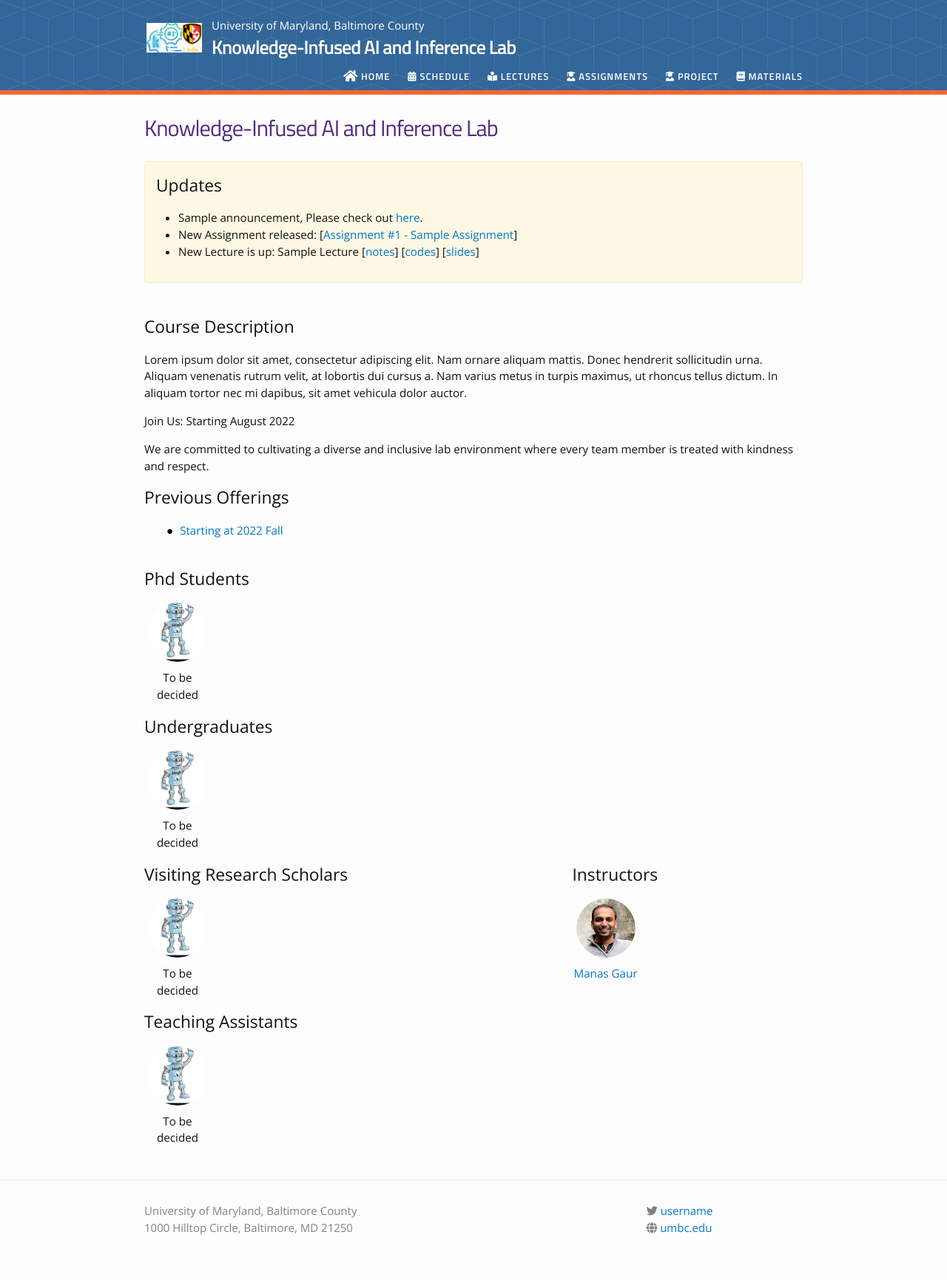
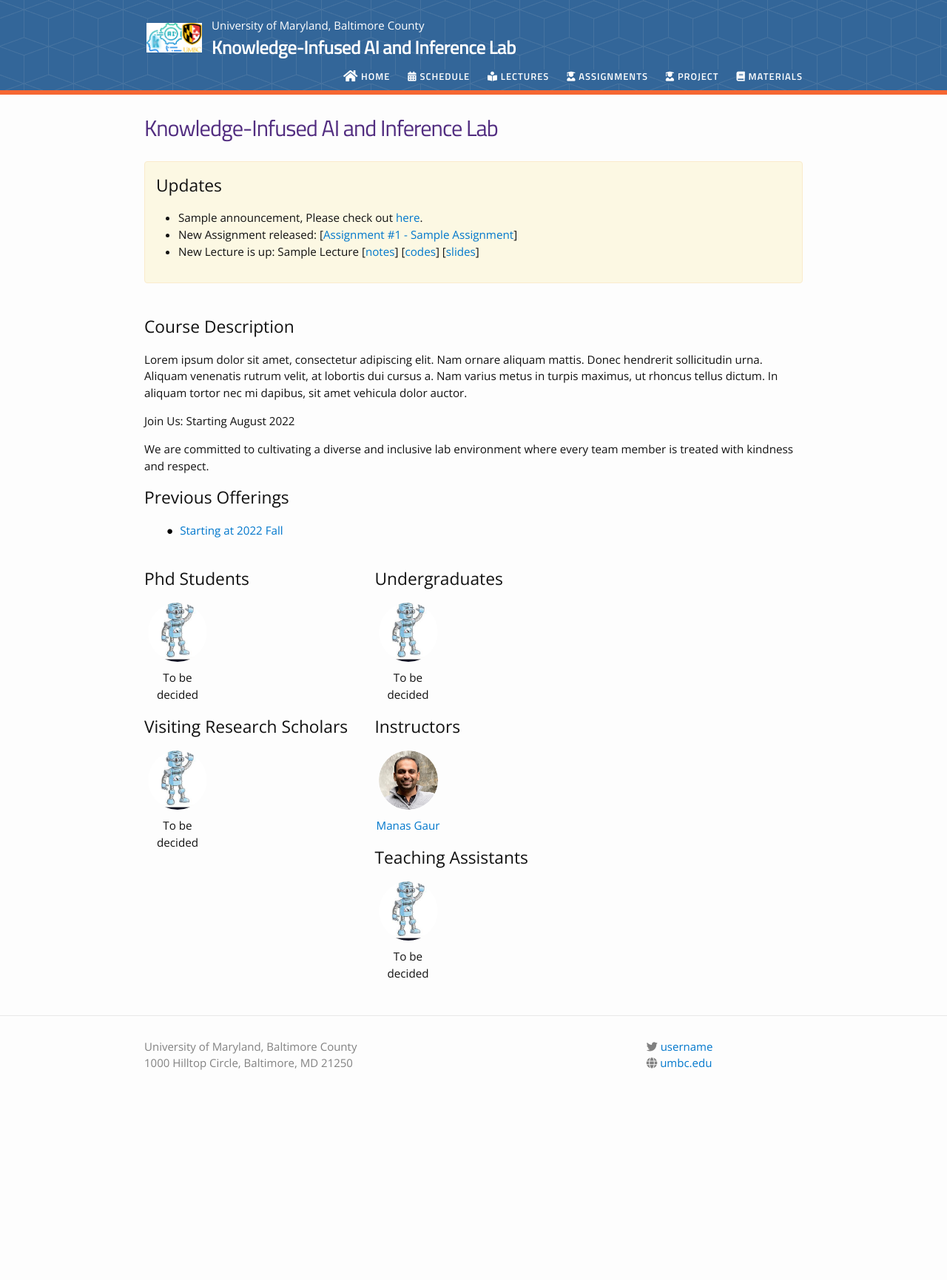
Before and after one commit to KAIsquare-UMBC/KAIsquare-UMBC, a Jekyll site: the page built from index.md, in a window 1280 px wide. Shown: the whole page at 74% size. Built offline with Jekyll 4.4.1, drawn with Linux system fonts in a browser that asks for light colours; nearby versions of some CDN libraries; after the commit the page ends 1509 px from its top, so only the background shows below that.

Commit message:
Update home.html

```diff
--- a/_layouts/home.html
+++ b/_layouts/home.html
@@ -26,7 +26,7 @@ layout: default
     <br>
     <div>
 
-       <div style="width:65%; float: left">
+       <div style="width:35%; float: left">
             <div class="profile-pic-gallary ">
                 <h2>Phd Students</h2>
                 {% for ta in site.data.people.teaching_assistants %}
@@ -43,7 +43,7 @@ layout: default
         </div>
 
 
-        <div style="width:65%; float: left">
+        <div style="width:35%; float: left">
             <div class="profile-pic-gallary ">
                 <h2>Undergraduates</h2>
                 {% for ta in site.data.people.teaching_assistants %}
@@ -60,7 +60,7 @@ layout: default
         </div>
 
 
-       <div style="width:65%; float: left">
+       <div style="width:35%; float: left">
             <div class="profile-pic-gallary ">
                 <h2>Visiting Research Scholars</h2>
                 {% for ta in site.data.people.teaching_assistants %}
@@ -99,7 +99,7 @@ layout: default
             </div>
         </div>
 
-        <div style="width:65%; float: left">
+        <div style="width:35%; float: left">
             <div class="profile-pic-gallary ">
                 <h2>Teaching Assistants</h2>
                 {% for ta in site.data.people.teaching_assistants %}
```
